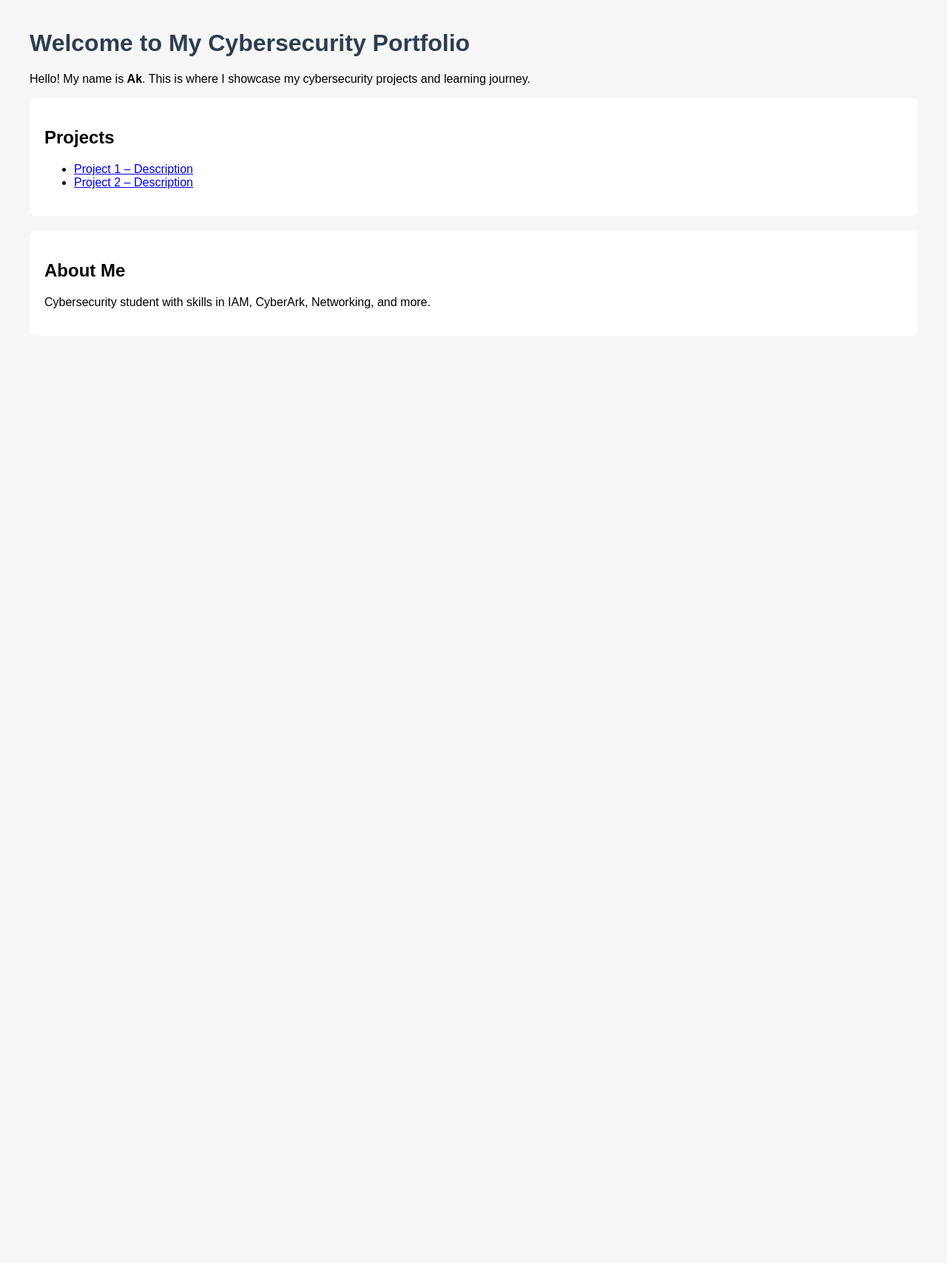
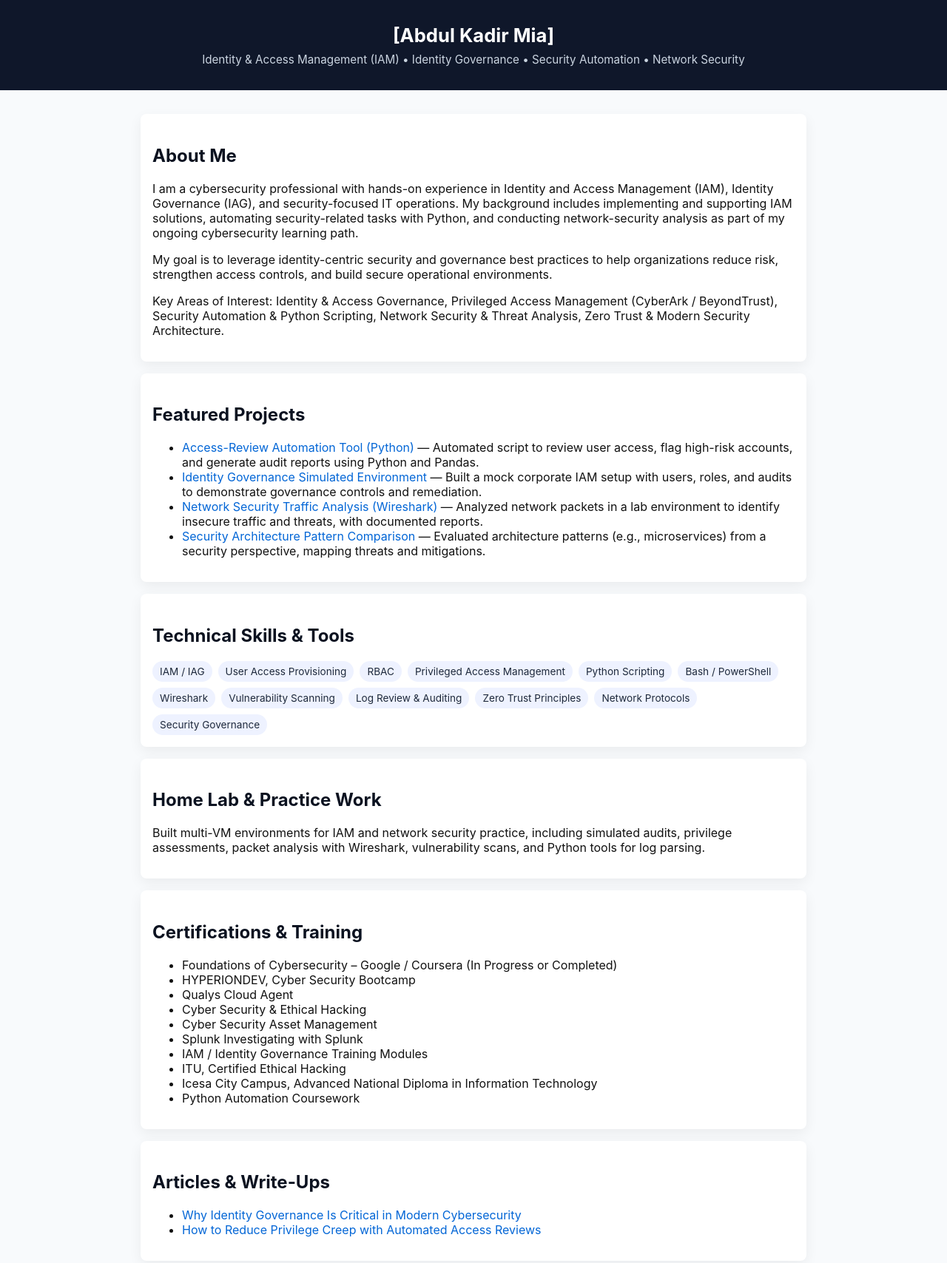
Before and after one commit to Ak4786zn/Ak4786zn.github.io, a plain HTML site: page index.html in a window 1280 px wide. Shown: the top 1708 px of the page at 74% size. Before the commit the page ends 800 px from the top, so only its background shows below. Drawn offline with Linux system fonts and the light colour scheme.

Commit message:
Update index.html

```diff
--- a/index.html
+++ b/index.html
@@ -1,29 +1,110 @@
-<!DOCTYPE html>
-<html>
+<!doctype html>
+<html lang="en">
 <head>
-  <meta charset="UTF-8">
-  <title>My Cybersecurity Portfolio</title>
+  <meta charset="utf-8" />
+  <meta name="viewport" content="width=device-width,initial-scale=1" />
+  <title>[Abdul Kadir Mia] — Cybersecurity Portfolio</title>
   <style>
-    body { font-family: Arial; margin: 40px; background: #f6f6f6; }
-    h1 { color: #2c3e50; }
-    .section { background: #fff; padding: 20px; margin-bottom: 20px; border-radius: 8px; }
+    body { font-family: -apple-system, BlinkMacSystemFont, "Segoe UI", Roboto, "Helvetica Neue", Arial; margin: 0; padding: 0; color: #111; background: #f8fafc; }
+    header { background: #0f172a; color: #fff; padding: 2rem 1rem; text-align: center; }
+    main { max-width: 900px; margin: 2rem auto; padding: 0 1rem; }
+    h1 { margin: 0; font-size: 1.6rem; }
+    h2 { margin-top: 1.6rem; color: #0b1220; }
+    .meta { margin-top: .5rem; color: #cbd5e1; font-size: .95rem; }
+    .card { background: #fff; border-radius: 8px; padding: 1rem; box-shadow: 0 6px 18px rgba(2,6,23,0.06); margin-top: 1rem; }
+    .skills { display:flex; flex-wrap:wrap; gap:.5rem; margin-top:.5rem; }
+    .skill { background:#eef2ff; color:#1e293b; padding:6px 10px; border-radius:999px; font-size:.85rem; }
+    footer { text-align:center; color:#475569; font-size:.9rem; margin:2rem 0; }
+    a { color: #0366d6; text-decoration: none; }
+    @media (max-width:600px){ main{padding:0 0.75rem} }
   </style>
 </head>
 <body>
-  <h1>Welcome to My Cybersecurity Portfolio</h1>
-  <p>Hello! My name is <strong>Ak</strong>. This is where I showcase my cybersecurity projects and learning journey.</p>
+  <header>
+    <h1>[Abdul Kadir Mia]</h1>
+    <div class="meta">Identity & Access Management (IAM) • Identity Governance • Security Automation • Network Security</div>
+  </header>
 
-  <div class="section">
-    <h2>Projects</h2>
-    <ul>
-      <li><a href="#">Project 1 – Description</a></li>
-      <li><a href="#">Project 2 – Description</a></li>
-    </ul>
-  </div>
+  <main>
+    <section class="card">
+      <h2>About Me</h2>
+      <p>I am a cybersecurity professional with hands-on experience in Identity and Access Management (IAM), Identity Governance (IAG), and security-focused IT operations. My background includes implementing and supporting IAM solutions, automating security-related tasks with Python, and conducting network-security analysis as part of my ongoing cybersecurity learning path.</p>
+      <p>My goal is to leverage identity-centric security and governance best practices to help organizations reduce risk, strengthen access controls, and build secure operational environments.</p>
+      <p>Key Areas of Interest: Identity & Access Governance, Privileged Access Management (CyberArk / BeyondTrust), Security Automation & Python Scripting, Network Security & Threat Analysis, Zero Trust & Modern Security Architecture.</p>
+    </section>
 
-  <div class="section">
-    <h2>About Me</h2>
-    <p>Cybersecurity student with skills in IAM, CyberArk, Networking, and more.</p>
-  </div>
+    <section class="card">
+      <h2>Featured Projects</h2>
+      <ul>
+        <li><a href="https://github.com/Ak4786zn/access-review-automation" target="_blank">Access-Review Automation Tool (Python)</a> — Automated script to review user access, flag high-risk accounts, and generate audit reports using Python and Pandas.</li>
+        <li><a href="https://github.com/Ak4786zn/identity-governance-lab" target="_blank">Identity Governance Simulated Environment</a> — Built a mock corporate IAM setup with users, roles, and audits to demonstrate governance controls and remediation.</li>
+        <li><a href="https://github.com/Ak4786zn/wireshark-lab" target="_blank">Network Security Traffic Analysis (Wireshark)</a> — Analyzed network packets in a lab environment to identify insecure traffic and threats, with documented reports.</li>
+        <li><a href="https://github.com/Ak4786zn/security-architecture-comparison" target="_blank">Security Architecture Pattern Comparison</a> — Evaluated architecture patterns (e.g., microservices) from a security perspective, mapping threats and mitigations.</li>
+      </ul>
+    </section>
+
+    <section class="card">
+      <h2>Technical Skills & Tools</h2>
+      <div class="skills">
+        <span class="skill">IAM / IAG</span>
+        <span class="skill">User Access Provisioning</span>
+        <span class="skill">RBAC</span>
+        <span class="skill">Privileged Access Management</span>
+        <span class="skill">Python Scripting</span>
+        <span class="skill">Bash / PowerShell</span>
+        <span class="skill">Wireshark</span>
+        <span class="skill">Vulnerability Scanning</span>
+        <span class="skill">Log Review & Auditing</span>
+        <span class="skill">Zero Trust Principles</span>
+        <span class="skill">Network Protocols</span>
+        <span class="skill">Security Governance</span>
+      </div>
+    </section>
+
+    <section class="card">
+      <h2>Home Lab & Practice Work</h2>
+      <p>Built multi-VM environments for IAM and network security practice, including simulated audits, privilege assessments, packet analysis with Wireshark, vulnerability scans, and Python tools for log parsing.</p>
+    </section>
+
+    <section class="card">
+      <h2>Certifications & Training</h2>
+      <ul>
+        <li>Foundations of Cybersecurity – Google / Coursera (In Progress or Completed)</li>
+        <li>HYPERIONDEV, Cyber Security Bootcamp</li>
+        <li>Qualys Cloud Agent</li>
+        <li>Cyber Security & Ethical Hacking</li>
+        <li>Cyber Security Asset Management</li>
+        <li>Splunk Investigating with Splunk</li>
+        <li>IAM / Identity Governance Training Modules</li>
+        <li>ITU, Certified Ethical Hacking</li>
+        <li>Icesa City Campus, Advanced National Diploma in Information       Technology</li>
+        <li>Python Automation Coursework</li>
+        <!-- Add more as needed -->
+      </ul>
+    </section>
+
+    <section class="card">
+      <h2>Articles & Write-Ups</h2>
+      <ul>
+        <li><a href="[Link to Article 1]" target="_blank">Why Identity Governance Is Critical in Modern Cybersecurity</a></li>
+        <li><a href="[Link to Article 2]" target="_blank">How to Reduce Privilege Creep with Automated Access Reviews</a></li>
+        <!-- Add more as you create them -->
+      </ul>
+    </section>
+
+    <section class="card">
+      <h2>Contact & Links</h2>
+      <p>Email: <a href="mailto:[Akm4786@hotmail.co.uk]">[Akm4786@hotmail.co.uk]</a><br>
+      LinkedIn: <a href="[https://www.linkedin.com/in/abdul-kadir-mia]" target="_blank">[Your LinkedIn Profile]</a><br>
+      GitHub: <a href="https://github.com/Ak4786zn" target="_blank">github.com/Ak4786zn</a><br>
+      Résumé: <a href="[C:\Users\akm47\Downloads\Hyperion Devs CV and Cover Letter]" target="_blank">Download PDF Résumé</a></p>
+    </section>
+  </main>
+
+  <footer>
+    © <span id="year"></span> [Abdul Kadir Mia] — All rights reserved.
+  </footer>
+
+  <script>document.getElementById('year').textContent = new Date().getFullYear();</script>
 </body>
 </html>
```
